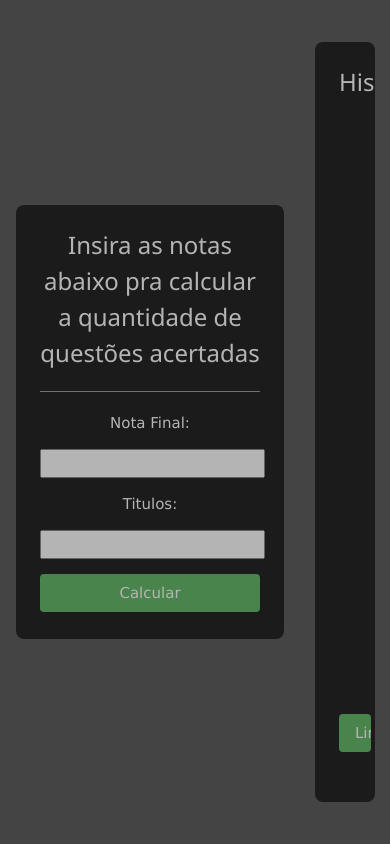
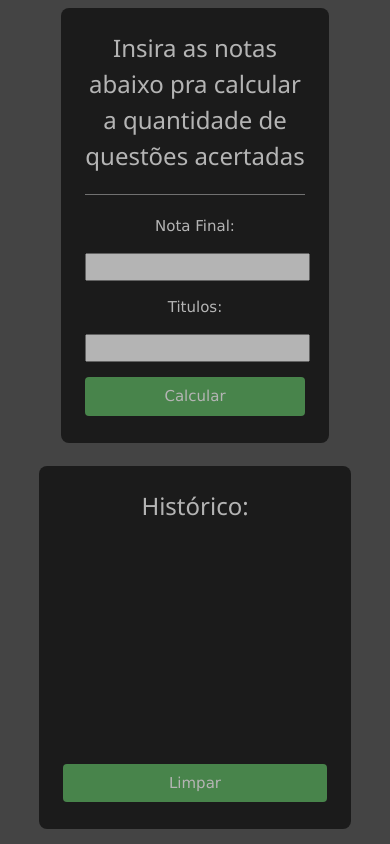
Before and after one commit to samuelvs/simulator, a plain HTML site: page index.html in a window 390 px wide. Drawn offline with nearby package versions, Linux system fonts and the light colour scheme.

Commit message:
Adjustment responsibility

```diff
--- a/index.html
+++ b/index.html
@@ -2,6 +2,7 @@
 <html>
     <title>Simulador</title>
     <meta charset="UTF-8">
+    <meta name="viewport" content="width=device-width">
     <link rel="stylesheet" href="https://www.w3schools.com/w3css/4/w3.css">
     <link rel="stylesheet" type="text/css" href="style.css">
     <script src="script.js"></script>
--- a/style.css
+++ b/style.css
@@ -34,3 +34,18 @@ input {
     max-height: 80%;
     overflow: auto;
 }
+
+@media screen and (max-width: 650px) {
+    content {
+       flex-direction: column;
+    }
+
+    .card {
+        width: 80%;
+    }
+
+    .history {
+        width: 80%;
+    }
+
+  }
```
